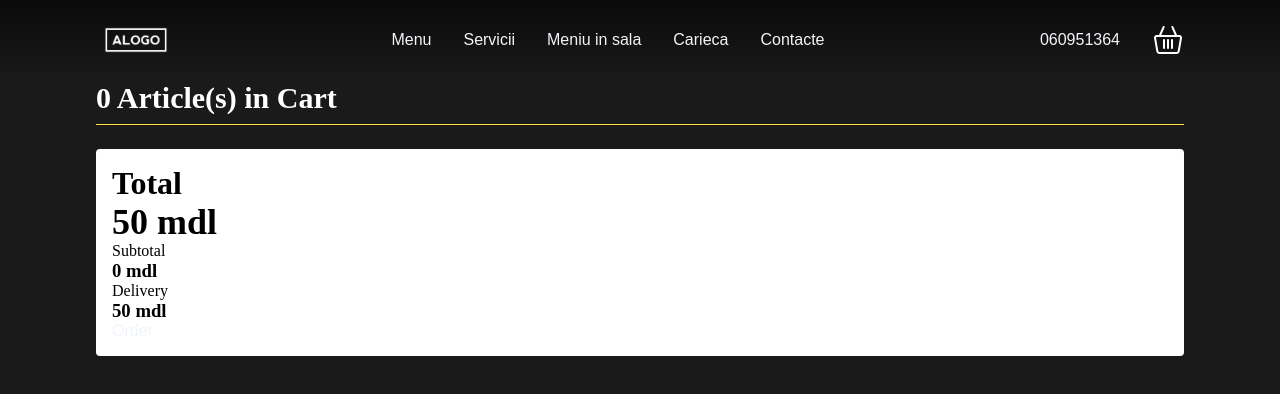
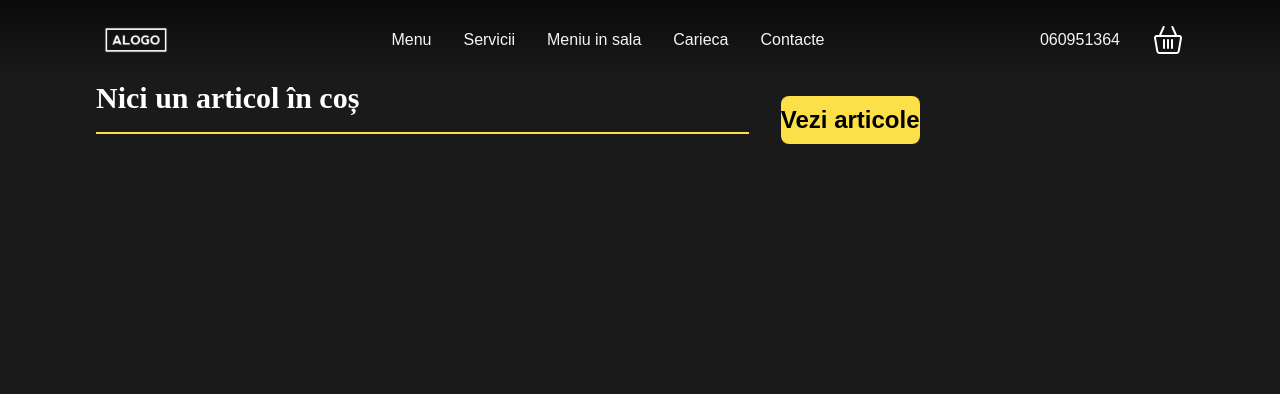
Before and after one commit to poofy25/Restaurant_WebApp, a Next.js app: page /cart in a window 1280 px wide. Shown: the top 394 px of the page. Built offline with nearby package versions, Linux system fonts and the light colour scheme; a web font is replaced by a local one.

Commit message:
Styled cart page

```diff
--- a/src/app/cart/_components/CartItem.jsx
+++ b/src/app/cart/_components/CartItem.jsx
@@ -3,7 +3,7 @@
 import styles from './cartItem.module.scss'
 import Image from 'next/image'
 
-export default function CartItem ({item , dispatch}) {
+export default function CartItem ({item , dispatch , isLastOne}) {
 
     const handleRemove = () => {
         dispatch({type: 'REMOVE_ITEM', payload: item})
@@ -13,17 +13,17 @@ export default function CartItem ({item , dispatch}) {
     }
 
     return(
-            <div className="flex w-full box-border items-stretch gap-4 py-2
-            border-0 border-b-primary-lighter border-b-2 border-solid h-auto relative
-            ">
-                <div className='w-[40%] h-full rounded-lg overflow-hidden'>
-                    <div className='relative w-full aspect-square'>
-                        <Image
+            <div className={`flex w-full box-border items-stretch gap-4 py-4
+            ${isLastOne ? "!border-0" : "border-0"} border-b-primary-lighter border-b-2 border-solid h-full relative
+            `}>
+                    <div className='relative w-[40%] flex-1 rounded-lg overflow-hidden
+                    sm:max-w-[150px] shadow-xl
+                    '>
+                        <Image className='object-cover'
                         src={item.imageUrl} fill={true} alt='Item Image'/>
+                    </div>
 
-                    </div>
-                </div>
-                <div className="flex-1 flex flex-col items-start gap-1">
+                <div className="w-[60%] flex flex-col items-start gap-1">
                     <h2 className="text-2xl">{item.name}</h2>
                     <button className='p-0 bg-transparent underline font-normal text-yellow-300 hover:bg-transparent'>Vezi detalii</button>
                     <div className={styles.price}>
@@ -35,10 +35,15 @@ export default function CartItem ({item , dispatch}) {
                     <h3>{item.price + " mdl"}</h3>
                     }
                     </div>
-                    <div className={styles.incrementBtns}>
-                        <button onClick={handleRemove}>-</button>
-                        <h3>{item.quantity}</h3>
-                        <button onClick={handleAdd} >+</button>
+                    <div className={`${styles.incrementContainer}
+                    shadow
+                    border border-primary-lighter border-solid overflow-hidden
+                    flex justify-center items-center w-fit rounded`}>
+                        <button className='hover:bg-primary-lighter'
+                        onClick={handleRemove}>-</button>
+                        <h3 className='border-0 border-r border-r-primary-lighter border-l border-l-primary-lighter border-solid'>{item.quantity}</h3>
+                        <button className='hover:bg-primary-lighter'
+                        onClick={handleAdd} >+</button>
                     </div>
                 </div>
             </div>
--- a/src/app/cart/_components/cartItem.module.scss
+++ b/src/app/cart/_components/cartItem.module.scss
@@ -35,6 +35,9 @@
     border-radius: 4px;
 
 }
+.incrementContainer > button , .incrementContainer > h3 {
+    @apply bg-primary-light text-2xl w-8 h-8 aspect-square flex items-center justify-center p-0
+}
 .incrementBtns > button , .incrementBtns > h3 {
     background-color: transparent;
     border: none;
--- a/src/app/cart/page.jsx
+++ b/src/app/cart/page.jsx
@@ -13,26 +13,54 @@ export default function CartPage () {
     const {items , dispatch} = useCartContext()
 
     return (
-        <main className="flex flex-col gap-4 px-[7.5vw] box-border">
+        <main className="flex flex-col px-[7.5vw] box-border sm:flex-row pb-20 sm:gap-8">
 
-            <div className="flex flex-col w-full">
+            {/* Items and Header */}
+            <div className="flex flex-col w-full sm:w-[60%]">
 
-                <h2 className='text-3xl pb-2 mb-2 border-0 border-b-yellow-300 border-b border-solid'>{`${calculateItems(items)} Article(s) in Cart`}</h2>
+                {/* Header */}
+                <h2 className='text-3xl pb-4  border-0 border-b-yellow-300 border-b-2 border-solid'>
+                {`${calculateItems(items) !== 0 ? calculateItems(items) : "" }
+                ${calculateItems(items) === 0 ? "Nici un articol în coș" : calculateItems(items) === 1 ? "Articol în coș" : "Articole în coș" }`}
+                </h2>
 
 
                 {[...items].reverse().map((item,index) => {
+                    //Check if the items is the last one to remove a tailwind class
+                    let isLastOne = false
+                    if(index + 1 === [...items].reverse().length) isLastOne=true
                     return (
-                        <CartItem item={item} key={index} dispatch={dispatch}/>
+                        <CartItem item={item} key={index} dispatch={dispatch} isLastOne={isLastOne}/>
                     )
                 })}
             </div>
 
-            <div className={styles.totalInfo}>
-                <div><h1>Total</h1><h2>{calculatePrice(items).total + " mdl"}</h2></div>
-                <div><p>Subtotal</p><h3>{calculatePrice(items).subtotal + " mdl"}</h3></div>
-                <div><p>Delivery</p><h3>{calculatePrice(items).delivery + " mdl"}</h3></div>
-                <Link href="/cart/checkout">Order</Link>
-            </div>
+            {/* Delivery */}
+            {calculateItems(items) !== 0 ? <>
+                <div className="flex flex-col py-4 box-border border-0 border-t-2 border-t-yellow-300 border-solid
+                sm:flex-1 sm:border-0 sm:pt-0
+                ">
+                    <h2 className='text-center text-3xl sm:pb-4 sm:border-0 sm:border-b-yellow-300 sm:border-b sm:border-solid'>Livrare</h2>
+                    <div className='py-2 flex justify-between border-0 border-b-2 border-b-primary-lighter border-solid'><h3 className='font-normal'>Subtotal</h3><h3 className='font-normal'>{calculatePrice(items).subtotal + " mdl"}</h3></div>
+                    <div className='py-2 flex justify-between border-0 border-b-2 border-b-primary-lighter border-solid'><h3 className='font-normal'>Livrare</h3><h3 className='font-normal'>{calculatePrice(items).delivery + " mdl"}</h3></div>
+                    <div className='pt-4 flex justify-between'><h2>Total</h2><h2>{calculatePrice(items).total + " mdl"}</h2></div>
+
+                    {/* Checkout button */}
+                    <Link
+                    className='bg-yellow-300 text-black font-bold text-2xl
+                    flex justify-center items-center rounded-lg py-2 mt-4 hover:text-black
+                    hover:bg-yellow-400 transition-all
+                    '
+                    href="/cart/checkout">Comandă</Link>
+                </div>
+            </> : <>
+                <Link
+                    className='bg-yellow-300 text-black font-bold text-2xl
+                    flex justify-center items-center rounded-lg py-2 mt-4 hover:text-black
+                    hover:bg-yellow-400 transition-all
+                    '
+                    href="/">Vezi articole</Link>
+            </>}
 
         </main>
     )
--- a/src/app/globals.css
+++ b/src/app/globals.css
@@ -22,7 +22,7 @@ button , p , h1, h2, h3, h4, h5 {
 
 }
 button {
-  @apply bg-blue-700 hover:bg-blue-900 text-white font-bold py-2 px-4 cursor-pointer border-none text-base ;
+  @apply drop-shadow-md bg-blue-700 hover:bg-blue-900 text-white font-bold py-2 px-4 cursor-pointer border-none text-base ;
 }
 
 a {
```
